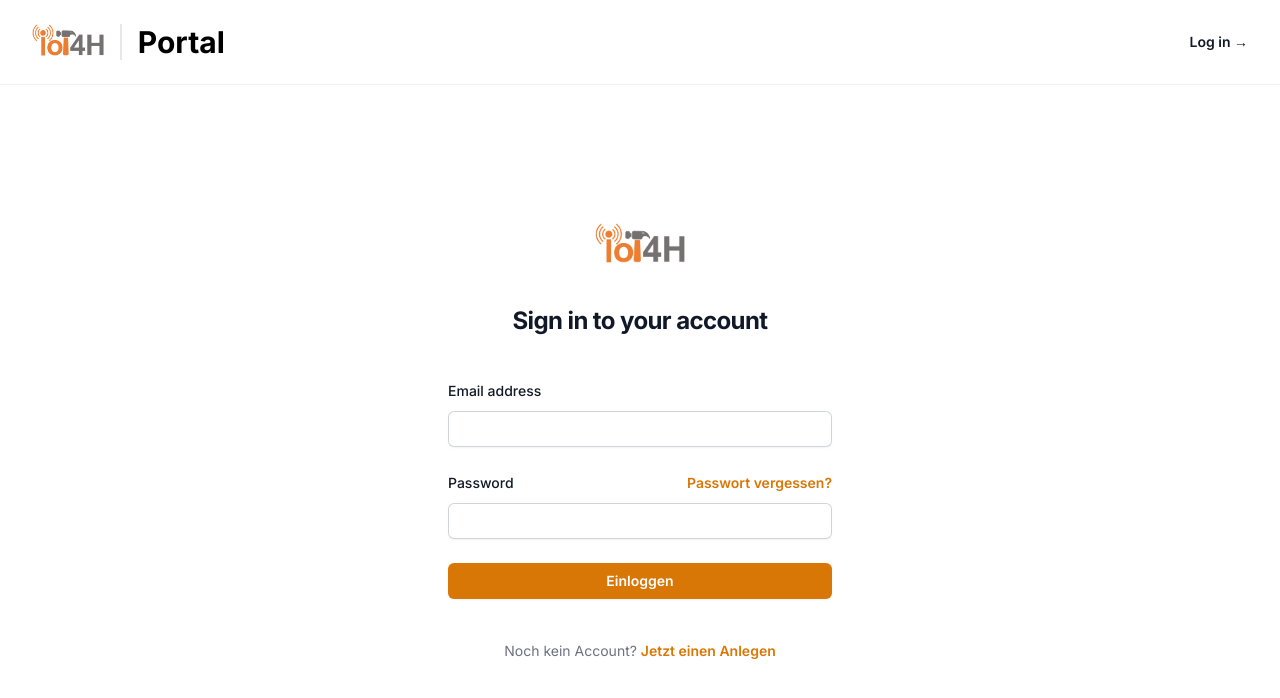
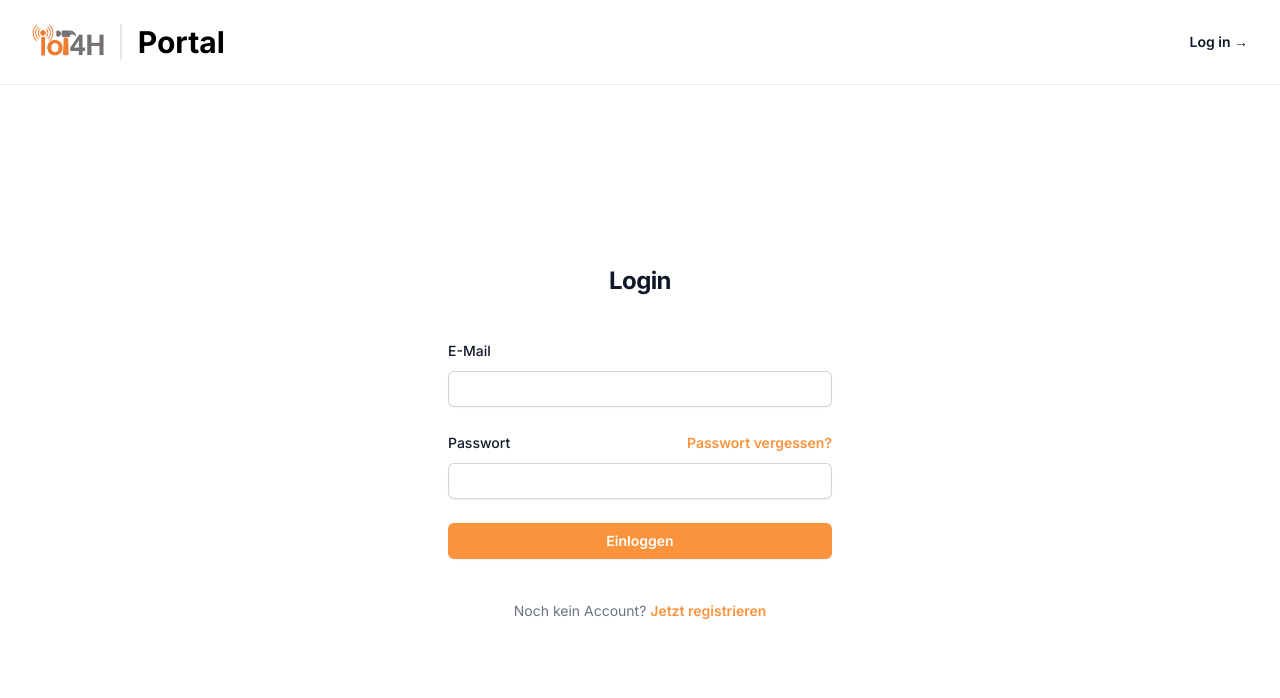
Before and after one commit to IoT4H/iot-portal, a Next.js app in the folder frontend/: page /login in a window 1280 px wide. Shown: the top 698 px of the page. Built offline with nearby package versions, Linux system fonts and the light colour scheme; a web font is replaced by a local one.

Commit message:
feature: translate to German

```diff
--- a/frontend/src/app/login/page.tsx
+++ b/frontend/src/app/login/page.tsx
@@ -2,21 +2,16 @@
     return (
             <div className="flex min-h-full flex-1 flex-col justify-center px-6 py-12 lg:px-8">
                 <div className="sm:mx-auto sm:w-full sm:max-w-sm">
-                    <img
-                        className="mx-auto h-10 w-auto"
-                        src="/iot4h_logo_cropped_normal.png"
-                        alt="IoT4H"
-                    />
-                    <h2 className="mt-10 text-center text-2xl font-bold leading-9 tracking-tight text-gray-900 dark:text-amber-50">
-                        Sign in to your account
+                    <h2 className="text-center text-2xl font-bold leading-9 tracking-tight text-gray-900 dark:text-orange-50">
+                        Login
                     </h2>
                 </div>
 
                 <div className="mt-10 sm:mx-auto sm:w-full sm:max-w-sm">
                     <form className="space-y-6" action="#" method="POST">
                         <div>
-                            <label htmlFor="email" className="block text-sm font-medium leading-6 text-gray-900 dark:text-amber-50">
-                                Email address
+                            <label htmlFor="email" className="block text-sm font-medium leading-6 text-gray-900 dark:text-orange-50">
+                                E-Mail
                             </label>
                             <div className="mt-2">
                                 <input
@@ -25,18 +20,18 @@
                                     type="email"
                                     autoComplete="email"
                                     required
-                                    className="block w-full rounded-md border-0 py-1.5 text-gray-900 shadow-sm ring-1 ring-inset ring-gray-300 placeholder:text-gray-400 focus:ring-2 focus:ring-inset focus:ring-amber-600 sm:text-sm sm:leading-6"
+                                    className="block w-full rounded-md border-0 py-1.5 text-gray-900 shadow-sm ring-1 ring-inset ring-gray-300 placeholder:text-gray-400 focus:ring-2 focus:ring-inset focus:ring-orange-400 sm:text-sm sm:leading-6"
                                 />
                             </div>
                         </div>
 
                         <div>
                             <div className="flex items-center justify-between">
-                                <label htmlFor="password" className="block text-sm font-medium leading-6 text-gray-900 dark:text-amber-50">
-                                    Password
+                                <label htmlFor="password" className="block text-sm font-medium leading-6 text-gray-900 dark:text-orange-50">
+                                    Passwort
                                 </label>
                                 <div className="text-sm">
-                                    <a href="#" className="font-semibold text-amber-600 hover:text-amber-500">
+                                    <a href="#" className="font-semibold text-orange-400 hover:text-orange-500">
                                         Passwort vergessen?
                                     </a>
                                 </div>
@@ -48,7 +43,7 @@
                                     type="password"
                                     autoComplete="current-password"
                                     required
-                                    className="block w-full rounded-md border-0 py-1.5 text-gray-900 shadow-sm ring-1 ring-inset ring-gray-300 placeholder:text-gray-400 focus:ring-2 focus:ring-inset focus:ring-amber-600 sm:text-sm sm:leading-6"
+                                    className="block w-full rounded-md border-0 py-1.5 text-gray-900 shadow-sm ring-1 ring-inset ring-gray-300 placeholder:text-gray-400 focus:ring-2 focus:ring-inset focus:ring-orange-400 sm:text-sm sm:leading-6"
                                 />
                             </div>
                         </div>
@@ -56,7 +51,7 @@
                         <div>
                             <button
                                 type="submit"
-                                className="flex w-full justify-center rounded-md bg-amber-600 px-3 py-1.5 text-sm font-semibold leading-6 text-white shadow-sm hover:bg-amber-500 focus-visible:outline focus-visible:outline-2 focus-visible:outline-offset-2 focus-visible:outline-amber-600"
+                                className="flex w-full justify-center rounded-md bg-orange-400 px-3 py-1.5 text-sm font-semibold leading-6 text-white shadow-sm hover:bg-orange-500 focus-visible:outline focus-visible:outline-2 focus-visible:outline-offset-2 focus-visible:outline-orange-600"
                             >
                                 Einloggen
                             </button>
@@ -65,8 +60,8 @@
 
                     <p className="mt-10 text-center text-sm text-gray-500">
                         Noch kein Account?{' '}
-                        <a href="#" className="font-semibold leading-6 text-amber-600 hover:text-amber-500">
-                            Jetzt einen Anlegen
+                        <a href="#" className="font-semibold leading-6 text-orange-400 hover:text-orange-500">
+                            Jetzt registrieren
                         </a>
                     </p>
                 </div>
```
